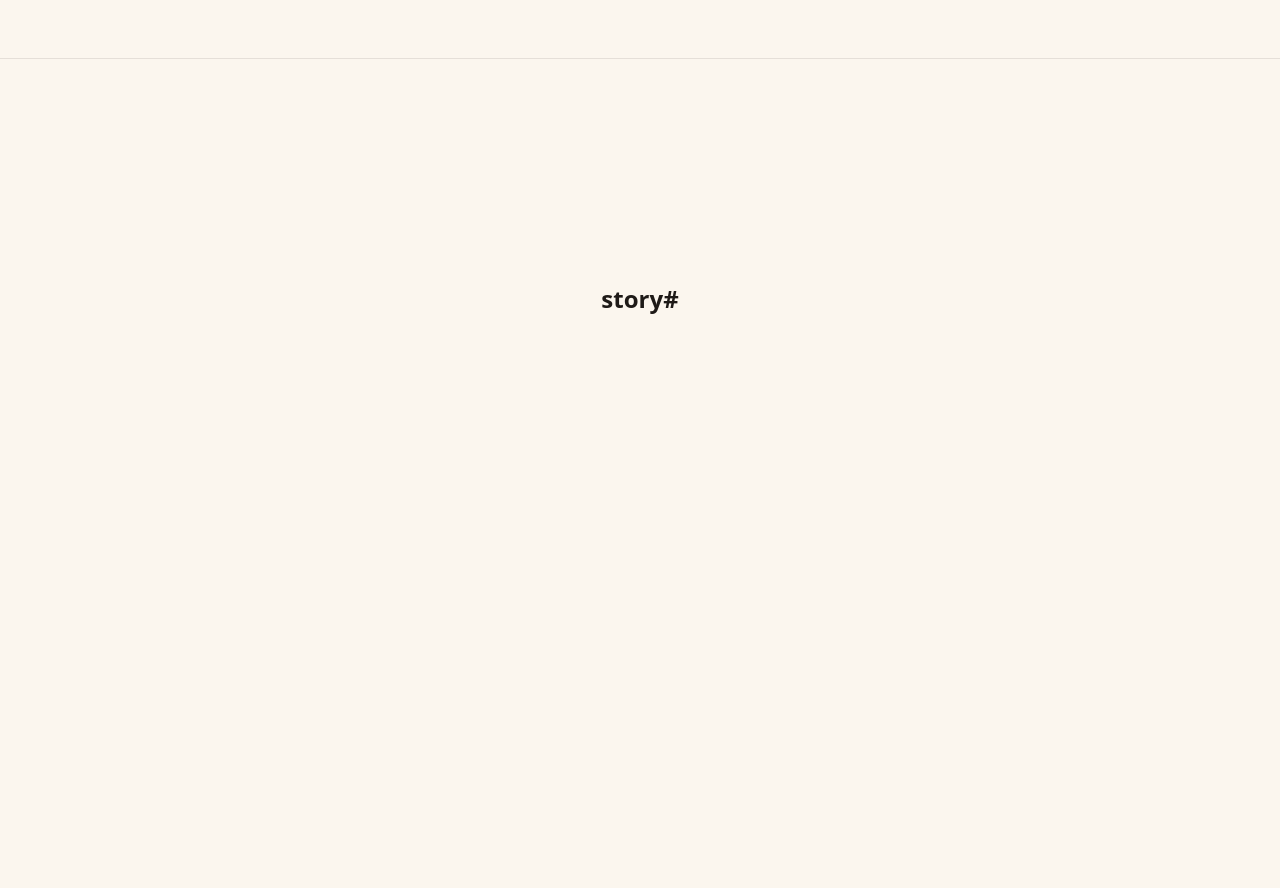
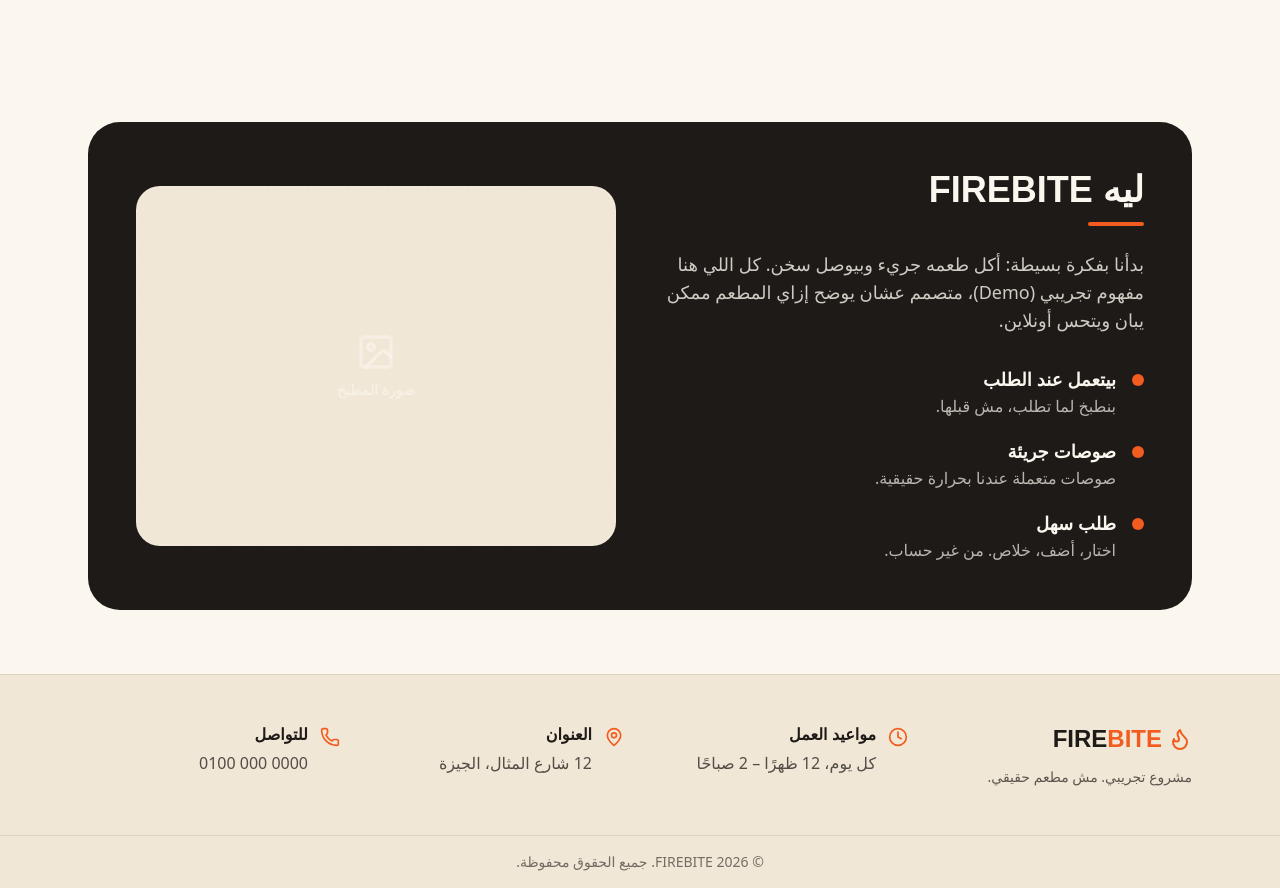
Before and after one commit to aliahmedkhaled/firebite, a React (Vite) app: page / in a window 1280 px wide. Shown: the part 2340-3228 px from the top of the page. Before the commit the page ends 2878 px from the top, so only its background shows below. Built offline with nearby package versions, Linux system fonts and the light colour scheme.

Commit message:
feat: add brand story and footer

```diff
--- a/src/App.tsx
+++ b/src/App.tsx
@@ -1,8 +1,10 @@
 import Categories from './components/Categories'
 import Featured from './components/Featured'
+import Footer from './components/Footer'
 import Header from './components/Header'
 import Hero from './components/Hero'
 import Offers from './components/Offers'
+import Story from './components/Story'
 
 export default function App() {
   return (
@@ -13,13 +15,9 @@ export default function App() {
         <Offers />
         <Categories />
         <Featured />
-        <section
-          id="story"
-          className="grid min-h-[60vh] scroll-mt-28 place-items-center border-t border-charcoal/10 text-2xl font-bold"
-        >
-          #story
-        </section>
+        <Story />
       </main>
+      <Footer />
     </div>
   )
 }
--- /dev/null
+++ b/src/components/Footer.tsx
@@ -0,0 +1,49 @@
+import { Clock, MapPin, Phone, Flame } from 'lucide-react'
+import { useLang } from '../i18n/useLang'
+
+export default function Footer() {
+  const { t } = useLang()
+  const year = new Date().getFullYear()
+
+  const items = [
+    { Icon: Clock, title: t.footer.hoursTitle, value: t.footer.hours, ltr: false },
+    { Icon: MapPin, title: t.footer.addressTitle, value: t.footer.address, ltr: false },
+    { Icon: Phone, title: t.footer.contactTitle, value: t.footer.phone, ltr: true },
+  ]
+
+  return (
+    <footer className="border-t border-charcoal/10 bg-sand">
+      <div className="mx-auto grid max-w-6xl gap-8 px-4 py-12 md:grid-cols-4 md:px-6">
+        <div className="text-start">
+          <a href="#top" className="flex items-center gap-1.5 font-display text-2xl font-black">
+            <Flame className="size-6 text-ember" aria-hidden="true" />
+            <span>
+              FIRE<span className="text-ember">BITE</span>
+            </span>
+          </a>
+          <p className="mt-3 text-sm text-charcoal/70">{t.footer.demoNote}</p>
+        </div>
+
+        {items.map(({ Icon, title, value, ltr }) => (
+          <div key={title} className="flex gap-3 text-start">
+            <Icon className="mt-1 size-5 shrink-0 text-ember" aria-hidden="true" />
+            <div>
+              <h2 className="font-display font-extrabold">{title}</h2>
+              <p
+                className="mt-1 text-charcoal/75"
+                dir={ltr ? 'ltr' : undefined}
+                style={ltr ? { unicodeBidi: 'isolate' } : undefined}
+              >
+                {value}
+              </p>
+            </div>
+          </div>
+        ))}
+      </div>
+
+      <div className="border-t border-charcoal/10 py-4 text-center text-sm text-charcoal/60">
+        © {year} FIREBITE. {t.footer.rights}
+      </div>
+    </footer>
+  )
+}
--- /dev/null
+++ b/src/components/Story.tsx
@@ -0,0 +1,35 @@
+import { useLang } from '../i18n/useLang'
+import ImagePlaceholder from './ImagePlaceholder'
+
+export default function Story() {
+  const { t } = useLang()
+
+  return (
+    <section id="story" className="mx-auto max-w-6xl scroll-mt-28 px-4 py-12 md:px-6 md:py-16">
+      <div className="grid items-center gap-8 rounded-[2rem] bg-charcoal p-6 text-cream md:grid-cols-2 md:gap-12 md:p-12">
+        <div className="text-start">
+          <h2 className="font-display text-3xl font-black md:text-4xl">{t.story.title}</h2>
+          <div className="mt-3 h-1 w-14 rounded-full bg-ember" aria-hidden="true" />
+          <p className="mt-6 max-w-prose text-lg text-cream/80">{t.story.body}</p>
+
+          <ul className="mt-8 grid gap-5">
+            {t.story.points.map((p) => (
+              <li key={p.title} className="flex gap-4">
+                <span className="mt-2 size-3 shrink-0 rounded-full bg-ember" aria-hidden="true" />
+                <div>
+                  <h3 className="font-display text-lg font-extrabold">{p.title}</h3>
+                  <p className="text-cream/70">{p.text}</p>
+                </div>
+              </li>
+            ))}
+          </ul>
+        </div>
+
+        <ImagePlaceholder
+          label={t.story.imageLabel}
+          className="aspect-[4/3] w-full border-cream/20 bg-cream/10 [&_*]:text-cream/60"
+        />
+      </div>
+    </section>
+  )
+}
--- a/src/i18n/translations.ts
+++ b/src/i18n/translations.ts
@@ -34,6 +34,26 @@ const en = {
     addToOrder: 'Add to order',
     imageLabel: 'Dish photo',
   },
+    story: {
+    title: 'Why FIREBITE',
+    body: 'We started with a simple idea: food that hits hard on flavor and shows up hot. Everything here is a demo concept, built to show how a restaurant can look and feel online.',
+    imageLabel: 'Kitchen photo',
+    points: [
+      { title: 'Made to order', text: 'Cooked when you order, not before.' },
+      { title: 'Bold sauces', text: 'House-made sauces with real heat.' },
+      { title: 'Easy ordering', text: 'Pick, add, done. No account needed.' },
+    ],
+  },
+  footer: {
+    hoursTitle: 'Opening hours',
+    hours: 'Every day, 12 PM – 2 AM',
+    addressTitle: 'Address',
+    address: '12 Example Street, Giza',
+    contactTitle: 'Contact',
+    phone: '0100 000 0000',
+    demoNote: 'Demo project. Not a real restaurant.',
+    rights: 'All rights reserved.',
+  },
 }
 
 export type Dict = typeof en
@@ -58,6 +78,26 @@ const ar: Dict = {
     addToOrder: 'أضف للطلب',
     imageLabel: 'صورة الطبق',
   },
+    story: {
+    title: 'ليه FIREBITE',
+    body: 'بدأنا بفكرة بسيطة: أكل طعمه جريء وبيوصل سخن. كل اللي هنا مفهوم تجريبي (Demo)، متصمم عشان يوضح إزاي المطعم ممكن يبان ويتحس أونلاين.',
+    imageLabel: 'صورة المطبخ',
+    points: [
+      { title: 'بيتعمل عند الطلب', text: 'بنطبخ لما تطلب، مش قبلها.' },
+      { title: 'صوصات جريئة', text: 'صوصات متعملة عندنا بحرارة حقيقية.' },
+      { title: 'طلب سهل', text: 'اختار، أضف، خلاص. من غير حساب.' },
+    ],
+  },
+  footer: {
+    hoursTitle: 'مواعيد العمل',
+    hours: 'كل يوم، 12 ظهرًا – 2 صباحًا',
+    addressTitle: 'العنوان',
+    address: '12 شارع المثال، الجيزة',
+    contactTitle: 'للتواصل',
+    phone: '0100 000 0000',
+    demoNote: 'مشروع تجريبي. مش مطعم حقيقي.',
+    rights: 'جميع الحقوق محفوظة.',
+  },
   hero: {
     eyebrow: 'برجر · فرايد تشيكن · كومبو',
     title: 'أول عضة تولّع.',
```
